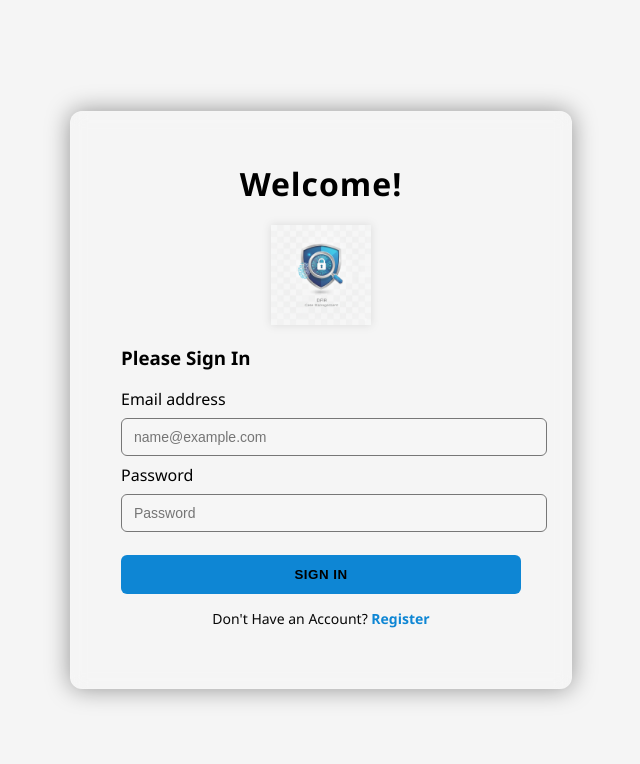
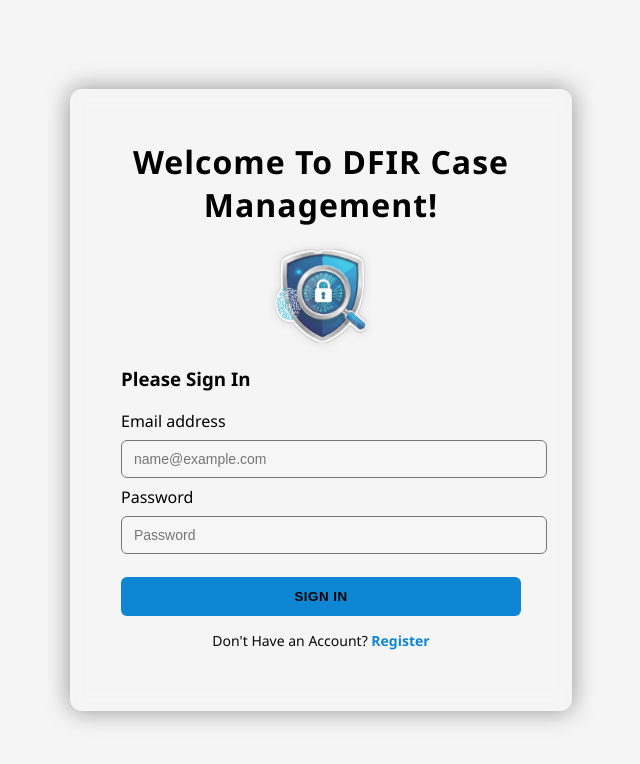
Before and after one commit to niamh-2303/final-year-project, a plain HTML site: page app/views/index.html in a window 1280 px wide. Shown: the whole page, without its empty margins (319-959 px from the left). Drawn offline with Linux system fonts and the light colour scheme.

Commit message:
changing the logo image

```diff
--- a/app/views/index.html
+++ b/app/views/index.html
@@ -9,8 +9,8 @@
 <body>
     <form onsubmit="event.preventDefault(); login();">
         <fieldset>
-            <h1 class="h3 mb-3 fw-normal">Welcome!</h1>
-            <img src="images/logo_text_transparent.png" alt="DFIR logo with app name" width="100" height="100">
+            <h1 class="h3 mb-3 fw-normal">Welcome To DFIR Case Management!</h1>
+            <img src="images/logo.webp" alt="DFIR logo for app" width="100" height="100">
             <h3 class="h3 mb-3 fw-normal">Please Sign In</h3>
                 <div class="mb-3">
                     <label for="email" class="form-label">Email address</label>
```
Also changed, not shown: app/views/client-dashboard.html (+1 -1 lines), app/views/create-case.html (+1 -1 lines), app/views/dashboard.html (+1 -1 lines), app/views/images/logo.webp (added).
